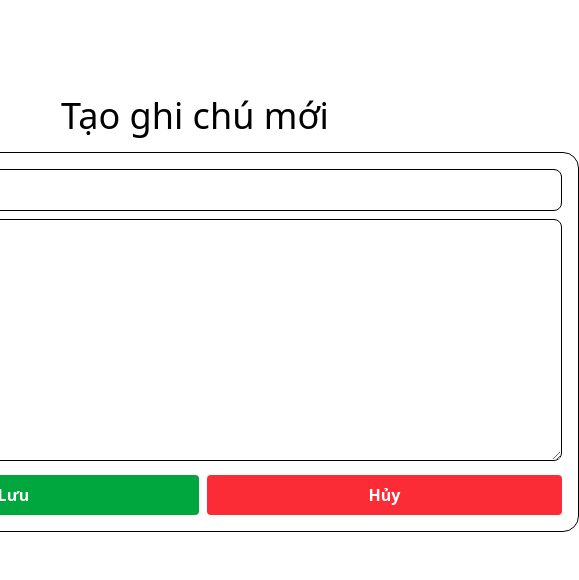
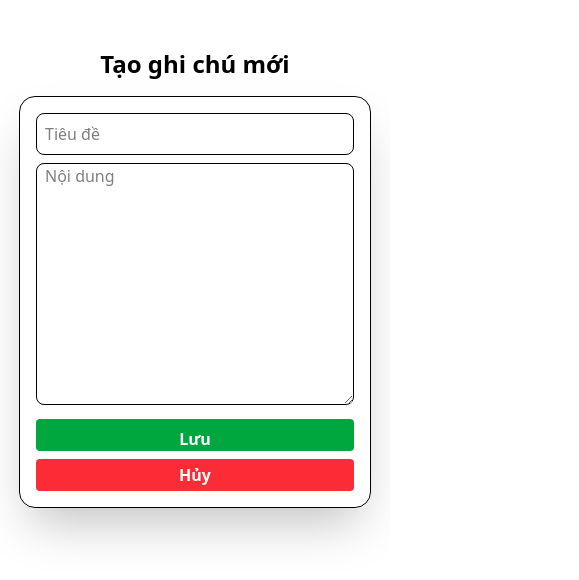
Before and after one commit to ngthcuong/Note-app, a React (Vite) app: page /create-note in a window 390 px wide. Shown: the top 580 px of the page, 579 px wide, since content can reach past the window. Built offline with nearby package versions, Linux system fonts and the light colour scheme.

Commit message:
style: responsive CreateNotePage

```diff
--- a/src/pages/CreateNotePage.tsx
+++ b/src/pages/CreateNotePage.tsx
@@ -66,11 +66,13 @@ const CreateNotePage = () => {
   };
 
   return (
-    <div className='mt-24 flex min-h-screen flex-col items-center'>
-      <div className='text-center text-4xl'>Tạo ghi chú mới</div>
+    <div className='mx-auto mt-12 flex min-h-screen w-full max-w-sm flex-col items-center px-4 sm:max-w-md sm:px-6 md:mt-16 md:max-w-lg md:px-8 lg:mt-24 lg:max-w-2xl lg:px-0'>
+      <div className='text-center text-2xl font-semibold sm:text-4xl'>
+        Tạo ghi chú mới
+      </div>
 
       {/* Form tạo ghi chú */}
-      <div className='mt-4 w-3xl rounded-2xl border p-4'>
+      <div className='mt-4 w-full rounded-2xl border p-4 shadow-2xl sm:max-w-md md:max-w-lg lg:max-w-2xl'>
         {/* Tiêu đề */}
         <div>
           <Controller
@@ -122,9 +124,9 @@ const CreateNotePage = () => {
         </div>
 
         {/* Các nút action */}
-        <div className='mt-2 flex justify-evenly gap-2'>
+        <div className='mt-2 flex flex-col justify-evenly gap-2 text-center sm:flex-row'>
           <button
-            className='grow-1 cursor-pointer rounded-sm bg-green-600 p-2 font-semibold text-white'
+            className='h-8 grow-1 cursor-pointer rounded-sm bg-green-600 p-2 font-semibold text-white sm:h-10'
             type='button'
             onClick={handleSubmit(onSubmit)}
             disabled={isSubmitting}
@@ -132,7 +134,7 @@ const CreateNotePage = () => {
             {isSubmitting ? 'Đang lưu' : 'Lưu'}
           </button>
           <button
-            className='grow-1 cursor-pointer rounded-sm bg-red-500 font-semibold text-white'
+            className='h-8 grow-1 cursor-pointer rounded-sm bg-red-500 font-semibold text-white sm:h-10'
             type='button'
             onClick={() => {
               control._reset({
```
Also changed, not shown: src/components/Header.tsx (added).
